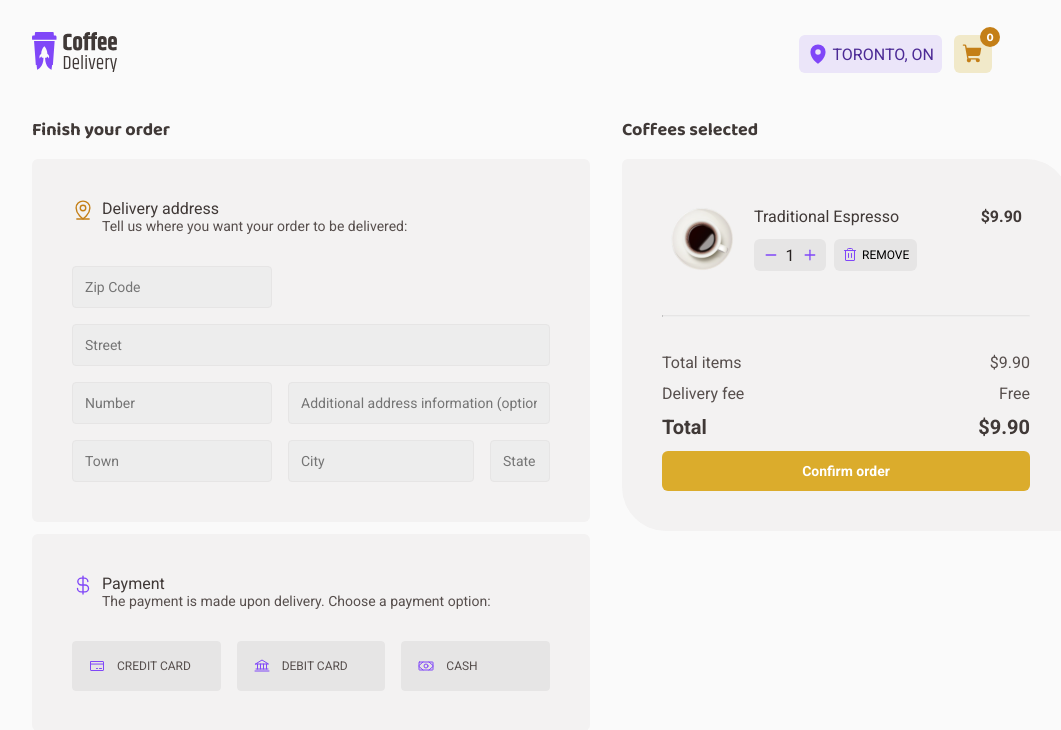
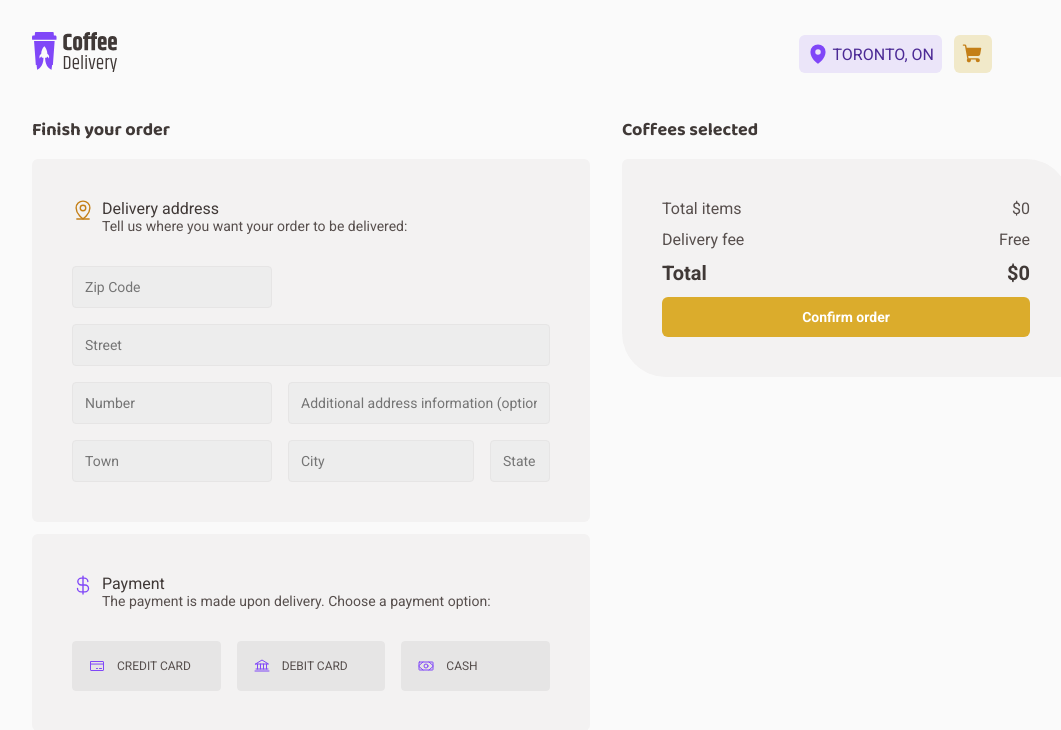
Before and after one commit to gcrozariol/coffee-delivery-react, a React (Vite) app: page /checkout in a window 1280 px wide. Shown: the top 730 px of the page, without its empty margins (128-1189 px from the left). Built offline with nearby package versions, Linux system fonts and the light colour scheme.

Commit message:
Implement application context & reducers for global state management

```diff
--- a/package.json
+++ b/package.json
@@ -11,6 +11,7 @@
     "preview": "vite preview"
   },
   "dependencies": {
+    "immer": "^10.0.2",
     "phosphor-react": "^1.4.1",
     "react": "^18.2.0",
     "react-dom": "^18.2.0",
--- a/src/App.tsx
+++ b/src/App.tsx
@@ -5,12 +5,15 @@ import { GlobalStyle } from './styles/global'
 import { defaultTheme } from './styles/themes/default'
 
 import { Router } from './Router'
+import { CoffeesContextProvider } from './context/CoffeesContext'
 
 export function App() {
   return (
     <ThemeProvider theme={defaultTheme}>
       <BrowserRouter>
-        <Router />
+        <CoffeesContextProvider>
+          <Router />
+        </CoffeesContextProvider>
       </BrowserRouter>
       <GlobalStyle />
     </ThemeProvider>
--- a/src/components/Header/index.tsx
+++ b/src/components/Header/index.tsx
@@ -1,3 +1,4 @@
+import { useContext } from 'react'
 import { NavLink } from 'react-router-dom'
 import { MapPin, ShoppingCart } from 'phosphor-react'
 
@@ -10,8 +11,13 @@ import {
   HeaderContainer,
   LocationContainer,
 } from './styles'
+import { CoffeesContext } from '@/context/CoffeesContext'
 
 export function Header() {
+  const { totalNumberOfCoffees } = useContext(CoffeesContext)
+
+  const isCartEmpty = totalNumberOfCoffees === 0
+
   return (
     <HeaderContainer>
       <NavLink to="/" title="Home">
@@ -29,7 +35,9 @@ export function Header() {
               weight="fill"
               color={defaultTheme['yellow-dark']}
             />
-            <CartNotification>0</CartNotification>
+            {!isCartEmpty && (
+              <CartNotification>{totalNumberOfCoffees}</CartNotification>
+            )}
           </CartContainer>
         </NavLink>
       </nav>
--- /dev/null
+++ b/src/context/CoffeesContext.tsx
@@ -0,0 +1,95 @@
+import {
+  useState,
+  useEffect,
+  useReducer,
+  createContext,
+  ReactNode,
+} from 'react'
+
+import { Coffee, SelectedCoffee, coffeesReducer } from '@/reducers/reducer'
+import {
+  addCoffeeAction,
+  removeCoffeeAction,
+  updateCoffeeQuantityAction,
+} from '@/reducers/actions'
+
+interface CoffeesContextType {
+  coffees: SelectedCoffee[]
+  finalPrice: number
+  totalNumberOfCoffees: number
+  addCoffeeQuantity: (coffeeId: number) => void
+  subtractCoffeeQuantity: (coffeeId: number) => void
+  addCoffeeToCart: (coffee: Coffee, quantity: number) => void
+  removeCoffeeFromCart: (coffeeId: number) => void
+}
+
+export const CoffeesContext = createContext({} as CoffeesContextType)
+
+interface CoffeesContextProviderProps {
+  children: ReactNode
+}
+
+export function CoffeesContextProvider({
+  children,
+}: CoffeesContextProviderProps) {
+  const [coffeesState, dispatch] = useReducer(
+    coffeesReducer,
+    {
+      coffees: [],
+      totalNumberOfCoffees: 0,
+    },
+    (initialState) => {
+      return initialState
+    },
+  )
+
+  const [totalNumberOfCoffees, setTotalNumberOfCoffees] = useState(0)
+  const [finalPrice, setFinalPrice] = useState(0)
+
+  const { coffees } = coffeesState
+
+  useEffect(() => {
+    const price = coffees.reduce((accumulator, coffee) => {
+      return accumulator + coffee.quantity * Number(coffee.price)
+    }, 0)
+
+    const quantity = coffees.reduce((accumulator, coffee) => {
+      return accumulator + coffee.quantity
+    }, 0)
+
+    setFinalPrice(+price.toFixed(2))
+    setTotalNumberOfCoffees(quantity)
+  }, [coffees])
+
+  function addCoffeeToCart(coffee: Coffee, quantity: number) {
+    dispatch(addCoffeeAction(coffee, quantity))
+  }
+
+  function addCoffeeQuantity(coffeeId: number) {
+    dispatch(updateCoffeeQuantityAction(coffeeId, 'ADD'))
+  }
+
+  function subtractCoffeeQuantity(coffeeId: number) {
+    dispatch(updateCoffeeQuantityAction(coffeeId, 'SUBTRACT'))
+  }
+
+  function removeCoffeeFromCart(coffeeId: number) {
+    dispatch(removeCoffeeAction(coffeeId))
+  }
+
+  return (
+    <CoffeesContext.Provider
+      value={{
+        coffees,
+        totalNumberOfCoffees,
+        finalPrice,
+        addCoffeeQuantity,
+        subtractCoffeeQuantity,
+        addCoffeeToCart,
+        removeCoffeeFromCart,
+      }}
+    >
+      {children}
+    </CoffeesContext.Provider>
+  )
+}
--- a/src/pages/Checkout/components/Summary/index.tsx
+++ b/src/pages/Checkout/components/Summary/index.tsx
@@ -1,5 +1,4 @@
 import { Minus, Plus, Trash } from 'phosphor-react'
-import { defaultTheme } from '@/styles/themes/default'
 
 import {
   ConfirmButton,
@@ -14,42 +13,71 @@ import {
   ActionsContainer,
   RemoveButton,
   Price,
+  MinusButton,
+  PlusButton,
 } from './styles'
 
-import coffeeImage from '@/assets/coffees/americano.svg'
+import { CoffeesContext } from '@/context/CoffeesContext'
+import { useContext } from 'react'
+import { SelectedCoffee } from '@/reducers/reducer'
 
-function Card() {
+interface CardProps {
+  coffee: SelectedCoffee
+}
+
+function Card({ coffee }: CardProps) {
+  const { id, image, title, quantity, price } = coffee
+  const { addCoffeeQuantity, subtractCoffeeQuantity, removeCoffeeFromCart } =
+    useContext(CoffeesContext)
+
+  function handleAddQuantity() {
+    addCoffeeQuantity(id)
+  }
+
+  function handleSubtractQuantity() {
+    subtractCoffeeQuantity(id)
+  }
+
+  function handleRemoveCoffeeFromCart() {
+    removeCoffeeFromCart(id)
+  }
+
+  const isMinusButtonDisabled = quantity === 1
+  const isPlusButtonDisabled = quantity === 9
+
   return (
     <>
       <CardContainer>
         <InfoContainer>
-          <img src={coffeeImage} alt="Coffee image" />
+          <img src={image} alt="Coffee image" />
           <DetailsContainer>
-            Traditional Espresso
+            {title}
             <ActionsContainer>
               <CounterContainer>
-                <Minus
-                  cursor="pointer"
-                  size={14}
-                  weight="bold"
-                  color={defaultTheme.purple}
-                />
-                <span>1</span>
-                <Plus
-                  cursor="pointer"
-                  size={14}
-                  weight="bold"
-                  color={defaultTheme.purple}
-                />
+                <MinusButton
+                  type="button"
+                  onClick={handleSubtractQuantity}
+                  disabled={isMinusButtonDisabled}
+                >
+                  <Minus size={14} weight="bold" />
+                </MinusButton>
+                <span>{quantity}</span>
+                <PlusButton
+                  type="button"
+                  onClick={handleAddQuantity}
+                  disabled={isPlusButtonDisabled}
+                >
+                  <Plus size={14} weight="bold" />
+                </PlusButton>
               </CounterContainer>
-              <RemoveButton>
-                <Trash size={16} color={defaultTheme.purple} />
+              <RemoveButton type="button" onClick={handleRemoveCoffeeFromCart}>
+                <Trash size={16} />
                 REMOVE
               </RemoveButton>
             </ActionsContainer>
           </DetailsContainer>
         </InfoContainer>
-        <Price>$9.90</Price>
+        <Price>${(quantity * Number(price)).toFixed(2)}</Price>
       </CardContainer>
       <Divider />
     </>
@@ -57,11 +85,13 @@ function Card() {
 }
 
 function SummaryContent() {
+  const { finalPrice } = useContext(CoffeesContext)
+
   return (
     <>
       <SummaryTextContainer>
         <span>Total items</span>
-        <span>$9.90</span>
+        <span>${finalPrice}</span>
       </SummaryTextContainer>
 
       <SummaryTextContainer>
@@ -71,16 +101,20 @@ function SummaryContent() {
 
       <TotalTextContainer>
         <span>Total</span>
-        <span>$9.90</span>
+        <span>${finalPrice}</span>
       </TotalTextContainer>
     </>
   )
 }
 
 export function Summary() {
+  const { coffees } = useContext(CoffeesContext)
+
   return (
     <SummaryContainer>
-      <Card />
+      {coffees.map((coffee) => {
+        return <Card key={coffee.id} coffee={coffee} />
+      })}
       <SummaryContent />
       <ConfirmButton>Confirm order</ConfirmButton>
     </SummaryContainer>
--- a/src/pages/Checkout/components/Summary/styles.ts
+++ b/src/pages/Checkout/components/Summary/styles.ts
@@ -57,6 +57,7 @@ export const RemoveButton = styled.button`
 
   font-size: 12px;
 
+  color: ${(props) => props.theme.purple};
   background-color: ${(props) => props.theme['base-button']};
 
   transition: 100ms;
@@ -144,3 +145,28 @@ export const ConfirmButton = styled.button`
     font-size: 12px;
   }
 `
+
+export const CounterBaseButton = styled.button`
+  width: 0.875rem;
+  height: 0.875rem;
+  margin-bottom: 2px;
+
+  color: ${(props) => props.theme.purple};
+  background-color: transparent;
+
+  border: none;
+  cursor: pointer;
+  transition: 100ms;
+
+  &:active {
+    color: ${(props) => props.theme['purple-dark']};
+  }
+
+  &:disabled {
+    cursor: not-allowed;
+    opacity: 50%;
+  }
+`
+
+export const MinusButton = styled(CounterBaseButton)``
+export const PlusButton = styled(CounterBaseButton)``
--- a/src/pages/Home/components/Content/styles.ts
+++ b/src/pages/Home/components/Content/styles.ts
@@ -176,10 +176,21 @@ export const CounterBaseButton = styled.button`
   height: 0.875rem;
   margin-bottom: 2px;
 
-  border: none;
+  color: ${(props) => props.theme.purple};
   background-color: transparent;
 
+  border: none;
   cursor: pointer;
+  transition: 100ms;
+
+  &:active {
+    color: ${(props) => props.theme['purple-dark']};
+  }
+
+  &:disabled {
+    cursor: not-allowed;
+    opacity: 50%;
+  }
 `
 
 export const MinusButton = styled(CounterBaseButton)``
--- /dev/null
+++ b/src/reducers/actions.ts
@@ -0,0 +1,39 @@
+import { Coffee } from './reducer'
+
+export enum ActionTypes {
+  ADD_COFFEE = 'ADD_COFFEE',
+  REMOVE_COFFEE = 'REMOVE_COFFEE',
+  UPDATE_COFFEE_QUANTITY = 'UPDATE_COFFEE_QUANTITY',
+}
+
+export function addCoffeeAction(coffee: Coffee, quantity: number) {
+  return {
+    type: ActionTypes.ADD_COFFEE,
+    payload: {
+      coffee,
+      quantity,
+    },
+  }
+}
+
+export function removeCoffeeAction(coffeeId: number) {
+  return {
+    type: ActionTypes.REMOVE_COFFEE,
+    payload: {
+      coffeeId,
+    },
+  }
+}
+
+export function updateCoffeeQuantityAction(
+  coffeeId: number,
+  operation: 'ADD' | 'SUBTRACT',
+) {
+  return {
+    type: ActionTypes.UPDATE_COFFEE_QUANTITY,
+    payload: {
+      coffeeId,
+      operation,
+    },
+  }
+}
--- /dev/null
+++ b/src/reducers/reducer.ts
@@ -0,0 +1,94 @@
+import { produce } from 'immer'
+import { ActionTypes } from './actions'
+
+export interface Coffee {
+  id: number
+  image: string
+  title: string
+  description: string
+  price: string
+  tags: string[]
+}
+
+export interface SelectedCoffee extends Coffee {
+  quantity: number
+}
+
+interface CoffeesReducerState {
+  coffees: SelectedCoffee[]
+}
+
+interface CoffeesReducerAction {
+  type: ActionTypes
+  // eslint-disable-next-line @typescript-eslint/no-explicit-any
+  payload?: any
+}
+
+export function coffeesReducer(
+  state: CoffeesReducerState,
+  action: CoffeesReducerAction,
+) {
+  const { coffees } = state
+  const { type, payload } = action
+
+  switch (type) {
+    case ActionTypes.ADD_COFFEE: {
+      const coffee: Coffee = payload.coffee
+      const coffeeIndex = coffees.findIndex((item) => item.id === coffee.id)
+
+      if (coffeeIndex < 0) {
+        const selectedCoffee: SelectedCoffee = {
+          ...coffee,
+          quantity: payload.quantity,
+        }
+
+        return produce(state, (draft) => {
+          draft.coffees.push(selectedCoffee)
+        })
+      }
+
+      return produce(state, (draft) => {
+        draft.coffees[coffeeIndex].quantity += payload.quantity
+      })
+    }
+
+    case ActionTypes.REMOVE_COFFEE: {
+      const coffeeIndex = coffees.findIndex(
+        (item) => item.id === payload.coffeeId,
+      )
+
+      if (coffeeIndex < 0) {
+        return state
+      }
+
+      return produce(state, (draft) => {
+        draft.coffees.splice(coffeeIndex, 1)
+      })
+    }
+
+    case ActionTypes.UPDATE_COFFEE_QUANTITY: {
+      const coffeeIndex = coffees.findIndex(
+        (item) => item.id === payload.coffeeId,
+      )
+
+      if (coffeeIndex < 0) {
+        return state
+      }
+
+      if (payload.operation === 'ADD') {
+        return produce(state, (draft) => {
+          draft.coffees[coffeeIndex].quantity += 1
+        })
+      } else if (payload.operation === 'SUBTRACT') {
+        return produce(state, (draft) => {
+          draft.coffees[coffeeIndex].quantity -= 1
+        })
+      } else {
+        return state
+      }
+    }
+
+    default:
+      return state
+  }
+}
```
Also changed, not shown: src/pages/Home/components/Content/index.tsx (+21 -8 lines), src/utils/coffee-data.ts (+2 -9 lines), 1 other file (tests, documents, lock files or other folders).
